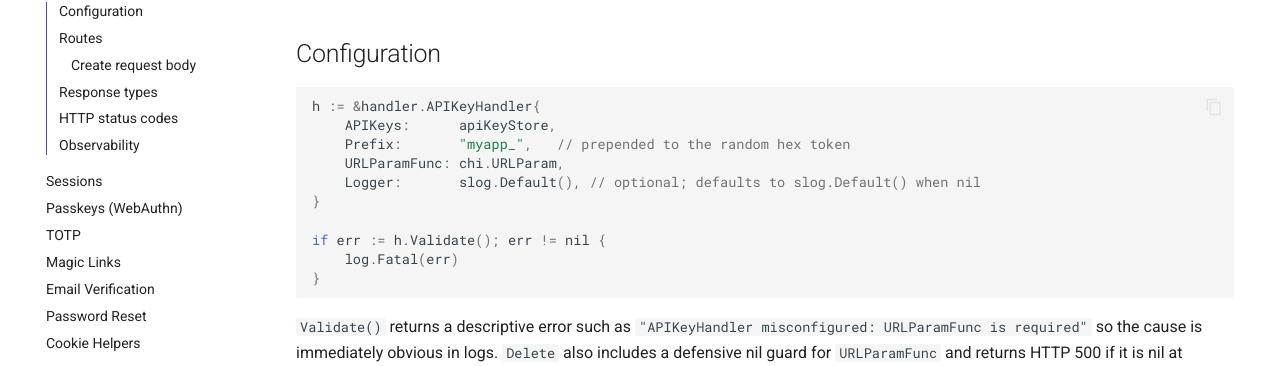
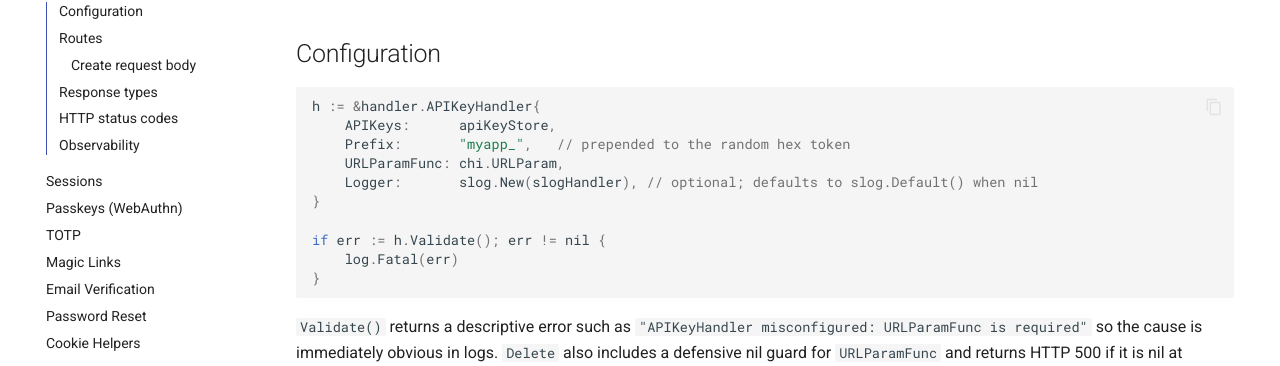
Before and after one commit to amalgamated-tools/goauth, an MkDocs documentation site: the page built from docs/handler/api-keys.md, in a window 1280 px wide and 900 px high. Shown: the part 283-649 px from the top of the window. Built offline with MkDocs 1.6.1 and Material for MkDocs 9.7.7, drawn with Linux system fonts in a browser that asks for light colours; comment, search, counter and statistics services are not loaded.

Commit message:
Apply suggestions from code review
Co-authored-by: greptile-apps[bot] <165735046+greptile-apps[bot]@users.noreply.github.com>

```diff
--- a/docs/handler/api-keys.md
+++ b/docs/handler/api-keys.md
@@ -9,7 +9,7 @@ h := &handler.APIKeyHandler{
     APIKeys:      apiKeyStore,
     Prefix:       "myapp_",   // prepended to the random hex token
     URLParamFunc: chi.URLParam,
-    Logger:       slog.Default(), // optional; defaults to slog.Default() when nil
+    Logger:       slog.New(slogHandler), // optional; defaults to slog.Default() when nil
 }
 
 if err := h.Validate(); err != nil {
```
